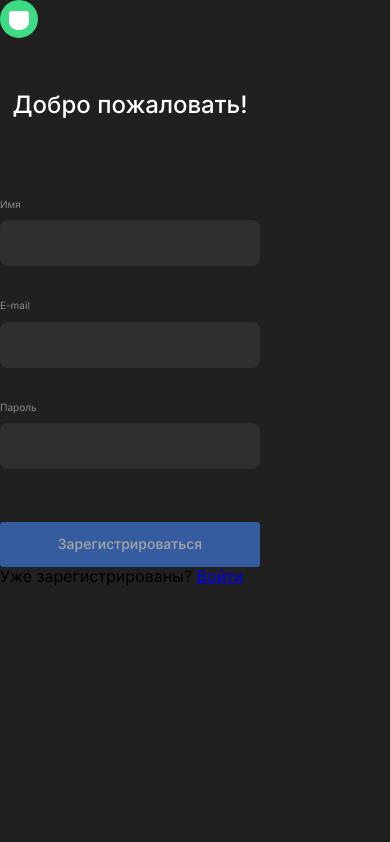
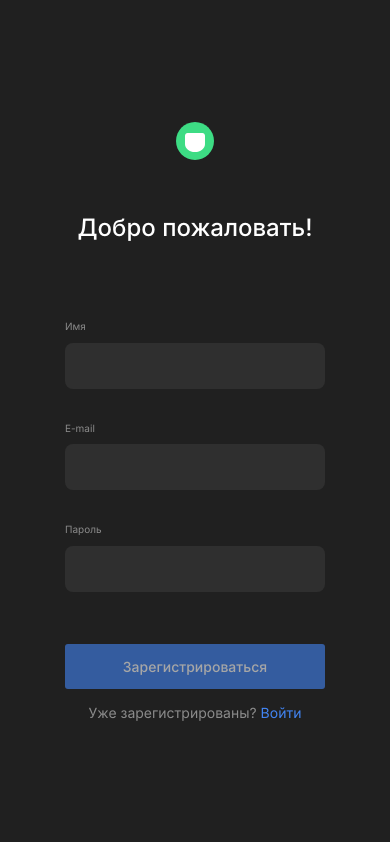
Before and after one commit to egorkeen/movies-explorer-frontend, a React (Create React App) app: page /signup in a window 390 px wide. Shown: the top 842 px of the page. Built offline with nearby package versions, Linux system fonts and the light colour scheme.

Commit message:
style: закончить логин и регистрацию

```diff
--- a/src/styles/scss/components/_Register/_Register.scss
+++ b/src/styles/scss/components/_Register/_Register.scss
@@ -0,0 +1,25 @@
+@import '../../utils/variables';
+@import '../../utils/mixins';
+
+.register {
+  @include authStyles;
+}
+
+.register__container {
+  margin: 0;
+}
+
+.register__span {
+  @include authSpan;
+
+  .register__link {
+    @include authLink;
+  }
+}
+
+
+@media screen and (min-width: 320px) and (max-width: 767px) {
+  .register__container {
+    @include authStylesMobile;
+  }
+}
--- a/src/styles/scss/index.css
+++ b/src/styles/scss/index.css
@@ -1657,13 +1657,13 @@ body {
   }
 }
 .login {
+  display: flex;
+  justify-content: center;
+  align-items: center;
+  flex-direction: column;
   min-width: 100vw;
   height: 100vh;
-  background-color: #202020;
-  display: flex;
-  justify-content: center;
-  align-items: center;
-  flex-direction: column;
+  color: #202020;
 }
 .login .login__container {
   margin: 0;
@@ -1693,6 +1693,45 @@ body {
     align-items: center;
   }
 }
+.register {
+  display: flex;
+  justify-content: center;
+  align-items: center;
+  flex-direction: column;
+  min-width: 100vw;
+  height: 100vh;
+  color: #202020;
+}
+
+.register__container {
+  margin: 0;
+}
+
+.register__span {
+  color: #8B8B8B;
+  font-size: 14px;
+  font-weight: 400;
+  margin: 16px 0 0;
+  padding: 0;
+}
+.register__span .register__link {
+  text-decoration: none;
+  color: #4285F4;
+  font-size: 14px;
+  font-weight: 400;
+  transition: 0.1s linear;
+}
+.register__span .register__link:hover {
+  opacity: 0.8;
+}
+
+@media screen and (min-width: 320px) and (max-width: 767px) {
+  .register__container {
+    display: flex;
+    flex-direction: column;
+    align-items: center;
+  }
+}
 .footer {
   min-height: 172px;
   margin: 0 auto;
--- a/src/styles/scss/utils/_mixins.scss
+++ b/src/styles/scss/utils/_mixins.scss
@@ -102,7 +102,35 @@
   color: #fff;
 }
 
-@mixin loginText {
+@mixin authStyles {
+  @include centeredPosition;
+  flex-direction: column;
+  min-width: 100vw;
+  height: 100vh;
+  color: $color_2;
+}
+
+@mixin authStylesMobile {
+  display: flex;
+  flex-direction: column;
+  align-items: center;
+}
+
+@mixin authSpan {
+  color: $color_6;
   font-size: 14px;
   font-weight: 400;
+  margin: 16px 0 0;
+  padding: 0;
 }
+
+@mixin authLink {
+  text-decoration: none;
+  color: #4285F4;
+  font-size: 14px;
+  font-weight: 400;
+  transition: .1s linear;
+  &:hover {
+    opacity: $opacityDefault;
+  }
+}
```
Also changed, not shown: src/styles/scss/components/_Login/_Login.scss (+4 -19 lines), 1 other file (tests, documents, lock files or other folders).
